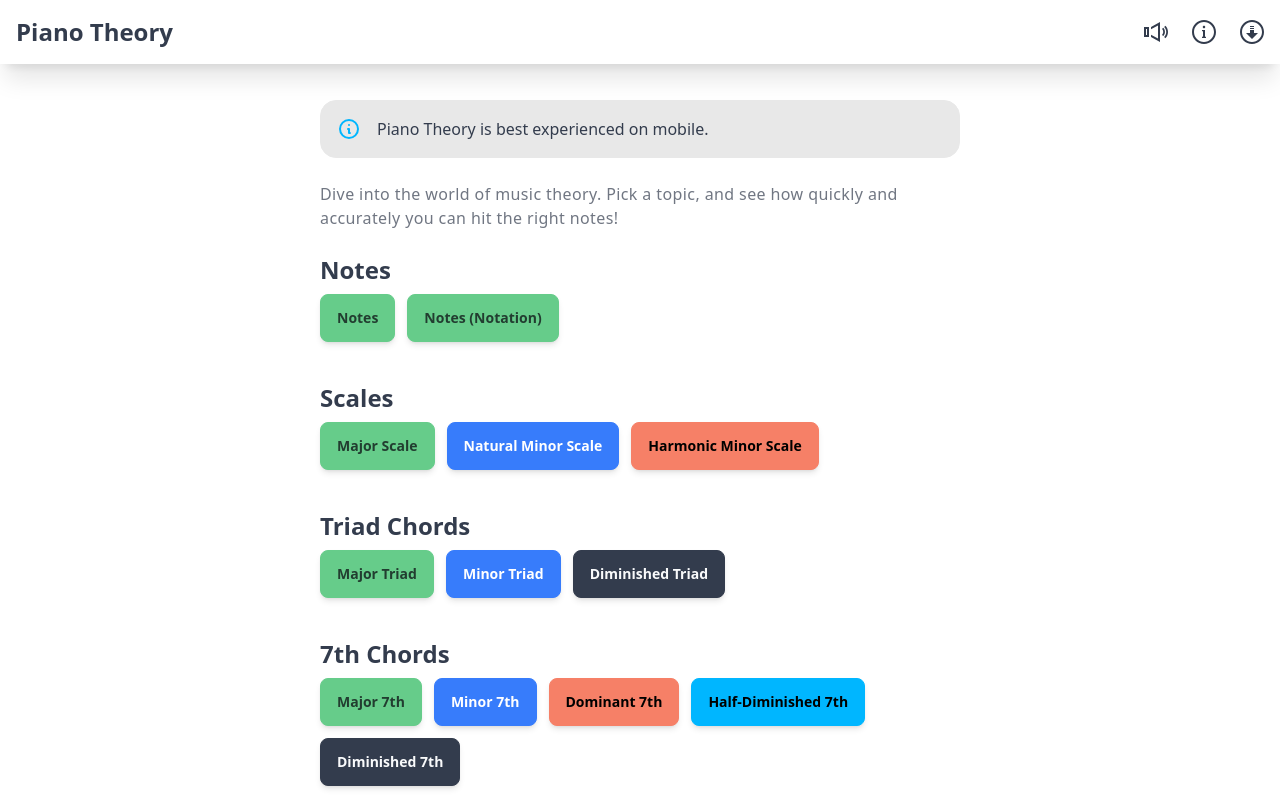
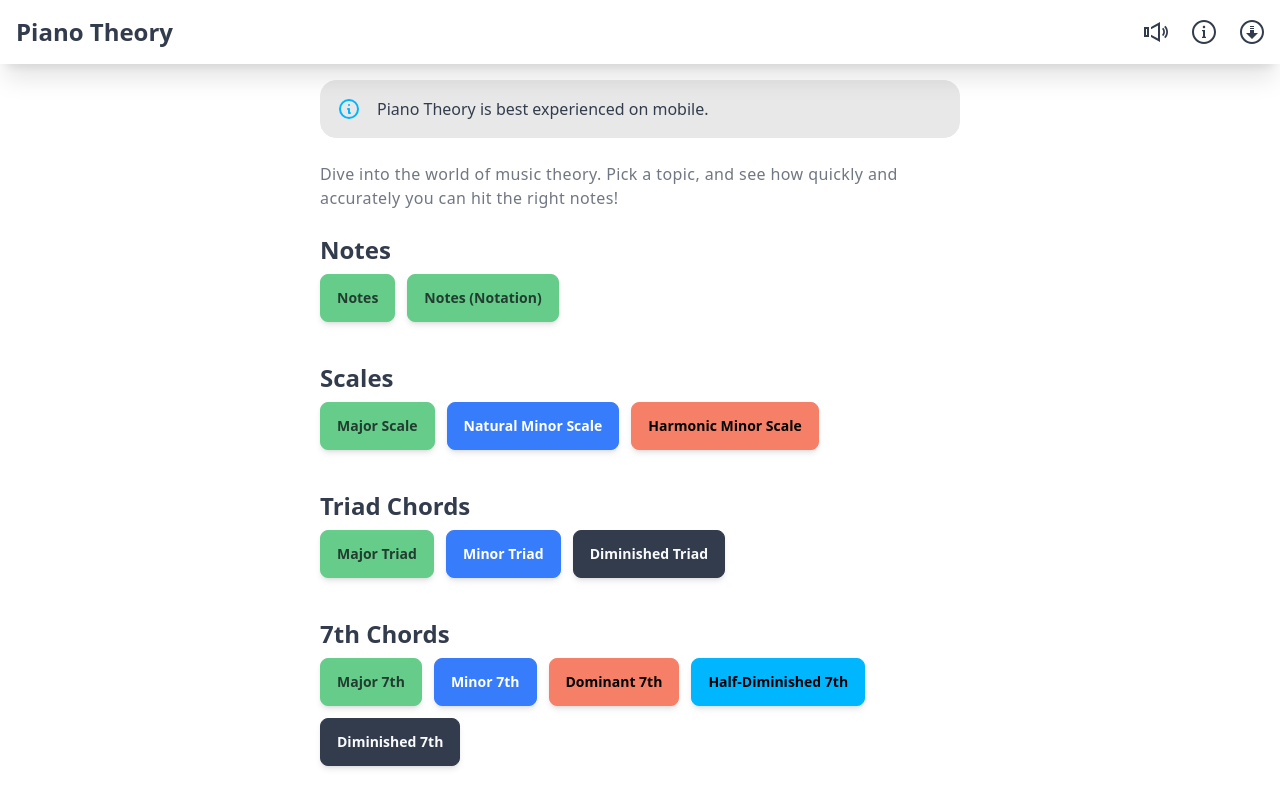
Before and after one commit to joshuarichards001/piano-theory, a React (Vite) app: page / in a window 1280 px wide. Built offline with nearby package versions, Linux system fonts and the light colour scheme.

Commit message:
try another time

```diff
--- a/tailwind.config.js
+++ b/tailwind.config.js
@@ -12,7 +12,7 @@ export default {
       },
       padding: {
         "header-safe-top": "max(env(safe-area-inset-top), 16px)",
-        "landing-safe-top": "max(env(safe-area-inset-top), 100px)",
+        "landing-safe-top": "calc(env(safe-area-inset-top) + 80px)",
         "safe-bottom": "env(safe-area-inset-bottom)",
       },
     },
```
